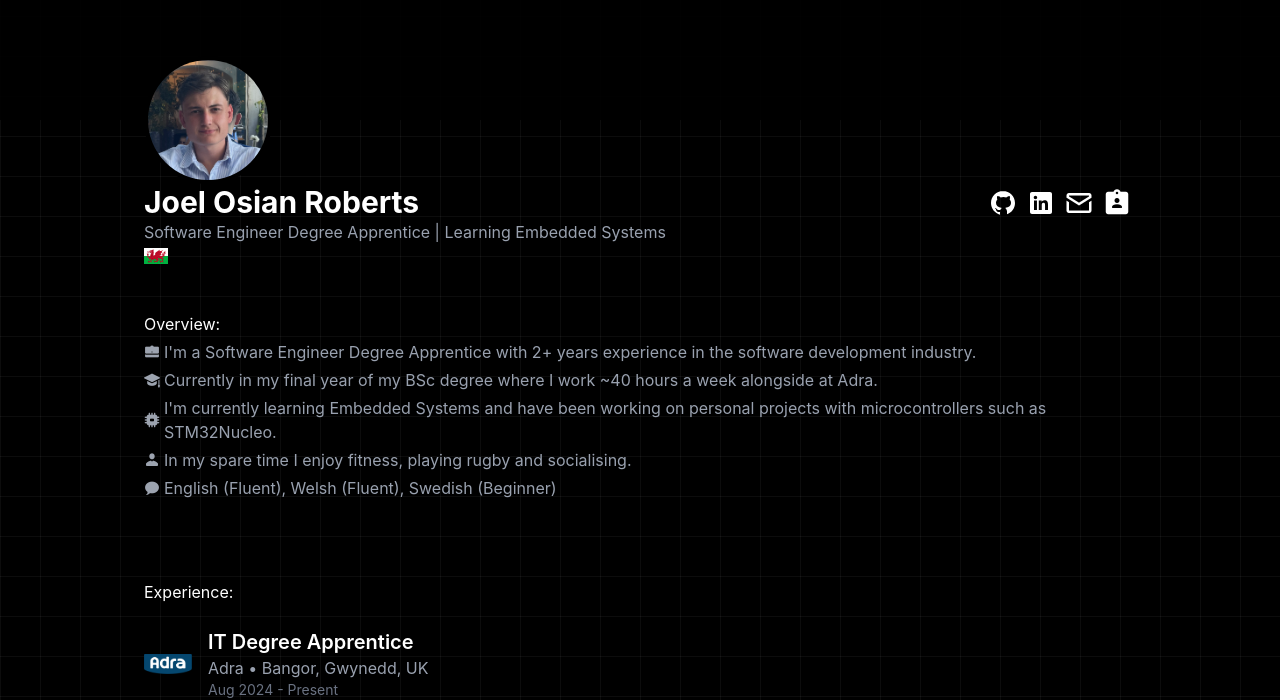
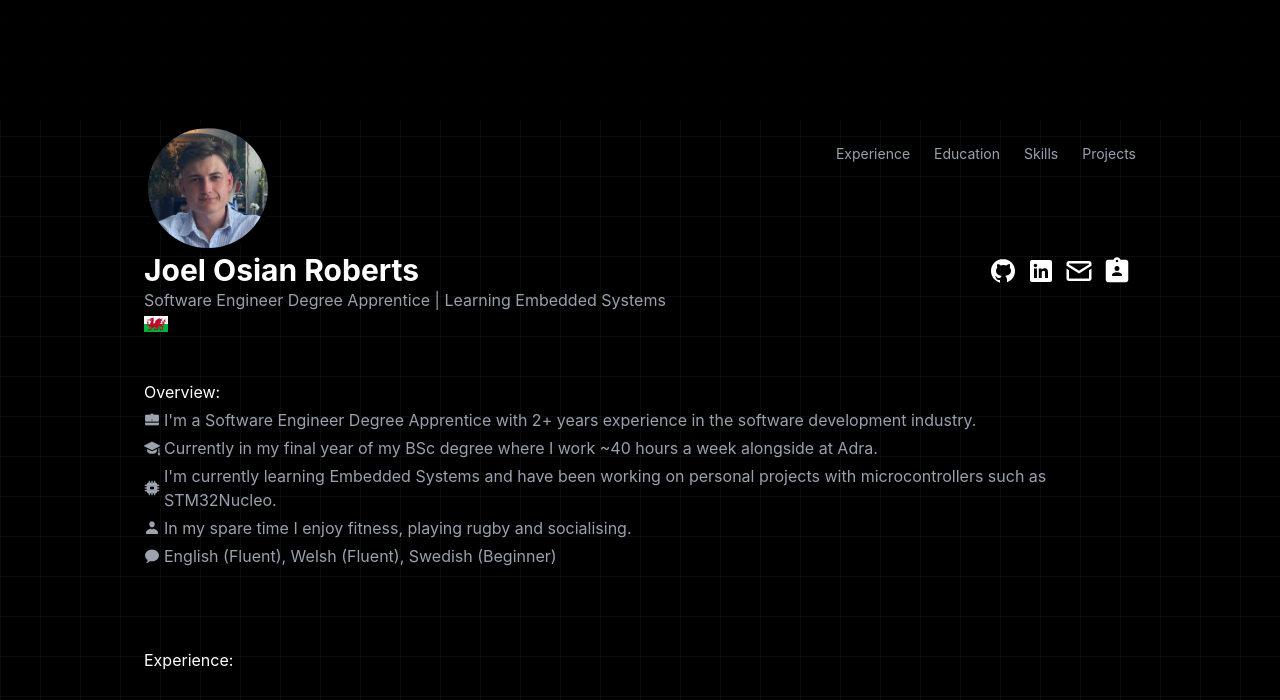
Before and after one commit to joel06rob/react-portfolio, a React (Vite) app in the folder react-portfolio/: page / in a window 1280 px wide. Shown: the part 104-804 px from the top of the page. Built offline with nearby package versions, Linux system fonts and the light colour scheme.

Commit message:
about - navbar

```diff
--- a/react-portfolio/src/components/About.jsx
+++ b/react-portfolio/src/components/About.jsx
@@ -3,6 +3,18 @@ export default function About(){
     return(
         <section className="relative w-full">
         <div className="h-48 md:h-56 bg-black/90" />
+        <nav className="max-w-5xl mx-auto px-4 py-6 flex justify-end">
+            <ul className="flex gap-6 text-sm text-gray-400">
+            <li><a href="#experience" className="hover:text-white transition-colors">Experience</a></li>
+
+            <li><a href="#education" className="hover:text-white transition-colors">Education</a></li>
+
+            <li><a href="#skills" className="hover:text-white transition-colors">Skills</a></li>
+
+            <li><a href="#projects" className="hover:text-white transition-colors">Projects</a></li>
+            </ul>
+        </nav>
+
 
         <div className="relative max-w-5xl mx-auto px-4">
 
--- a/react-portfolio/src/components/Education.jsx
+++ b/react-portfolio/src/components/Education.jsx
@@ -19,7 +19,7 @@ const educations = [
 
 export default function Education(){
     return (
-    <section>
+    <section id="education">
       <p className="pt-20 pb-6">Education:</p>
 
       {educations.map((edu, index) => (
--- a/react-portfolio/src/components/Experience.jsx
+++ b/react-portfolio/src/components/Experience.jsx
@@ -21,7 +21,7 @@ const experiences = [
 
 export default function Experience(){
     return(
-        <section>
+        <section id="experience">
             <p className="pt-20 pb-6">Experience:</p>
             {experiences.map((exp, index) => (
             <div key={index} className="mb-10">
--- a/react-portfolio/src/components/Projects.jsx
+++ b/react-portfolio/src/components/Projects.jsx
@@ -43,7 +43,7 @@ const languages = {
 
 export default function Projects(){
     return(
-      <section>
+      <section id="projects">
         <p className="pt-20 pb-6">Projects:</p>
         <div className="grid grid-cols-1 md:grid-cols-3 gap-1 md:gap-3">
             {projects.map((proj, index) => (
--- a/react-portfolio/src/components/Skills.jsx
+++ b/react-portfolio/src/components/Skills.jsx
@@ -68,7 +68,7 @@ const skills = [
 
 export default function Skills(){
     return(
-        <section>
+        <section id="skills">
             <p className="pt-20 pb-6">Skills:</p>
             <div className="grid grid-cols-3 md:grid-cols-7 gap-4">
             {skills.map((skl, index) => (
```
